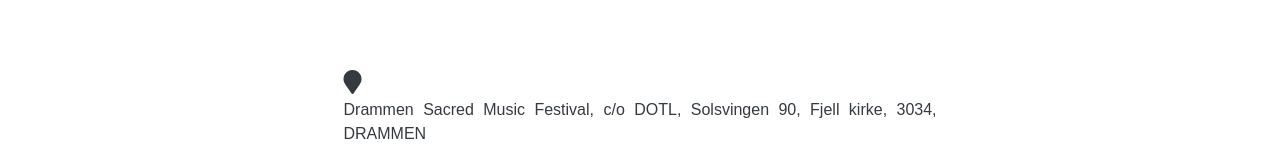
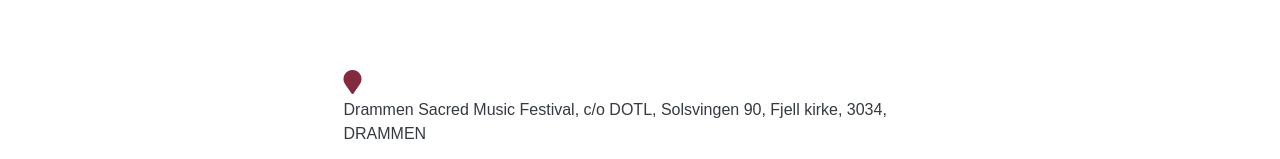
Before and after one commit to SondreBerntsen/webprosjekt3, a React (Create React App) app in the folder react-app/: page /kontakt in a window 1280 px wide. Shown: the part 793-952 px from the top of the page. Built offline with nearby package versions, Linux system fonts and the light colour scheme; some icons are missing; a web font is replaced by a local one.

Commit message:
Contact component mobile friendly

```diff
--- a/react-app/src/components/contact/Contact.js
+++ b/react-app/src/components/contact/Contact.js
@@ -1,5 +1,6 @@
 import React, { Component } from "react";
 import Navbar from "../Navbar";
+import Footer from "../Footer";
 import ContactPersons from "./ContactPersons.js";
 import ContactForm from "./ContactForm.js";
 import "../../styles/contact.css";
@@ -57,8 +58,8 @@ class Contact extends Component {
           <div className="col-sm-12 col-lg-12">
             <div className="contact-adress">
               <div className="px-3 text-dark ">
-                <i className="fa fa-map-marker d-inline-block float-right float-md-none " />
-                <p className="text-justify">
+                <i className="fa fa-map-marker d-inline-block float-md-none " />
+                <p>
                   {contactAdress.name}, {contactAdress.organization},{" "}
                   {contactAdress.adress}, {contactAdress.building},{" "}
                   {contactAdress.postAdress}, {contactAdress.postAdressName}
@@ -67,6 +68,7 @@ class Contact extends Component {
             </div>
           </div>
         </div>
+        <Footer />
       </div>
     );
   }
--- a/react-app/src/styles/contact.css
+++ b/react-app/src/styles/contact.css
@@ -37,6 +37,8 @@ input {
 .contact-adress i {
   font-size: 1.5rem;
   float: left;
+  padding-right: 10px;
+  color: #822a40;
 }
 .contact-form {
   top: 50px;
@@ -98,6 +100,7 @@ img.contact-card-img:hover {
   }
   .contact-person {
     padding: 0;
+    margin-bottom: 30px;
   }
   .card.contact-person-card {
     width: 100%;
@@ -108,20 +111,21 @@ img.contact-card-img:hover {
   }
   .contact-adress i {
     font-size: 1.4rem;
-    width: 50%;
-    margin: 0 auto;
+    width: 100%;
+    text-align: center;
     padding-bottom: 5px;
   }
   .contact-adress p {
-    font-size: 0.8rem;
+    font-size: 0.9rem;
     width: 100%;
-    margin: 0 auto;
+    text-align: center;
+    margin-bottom: 35px;
   }
 }
 
 .input-group-addon {
   margin: 5px 18px 0px 0px;
-  background-color: #FFFFFF;
+  background-color: #ffffff;
 }
 
 .contactFormText {
```
